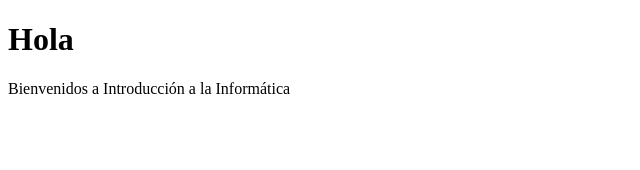
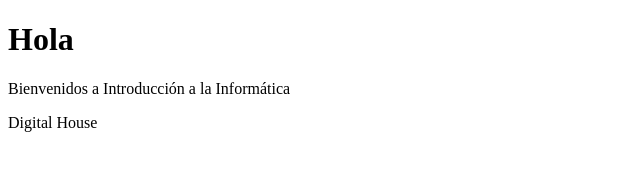
Before and after one commit to YaneBautista/practica01, a plain HTML site: page index.html in a window 1280 px wide. Shown: the whole page, without its empty margins (0-640 px from the left). Drawn offline with Linux system fonts and the light colour scheme.

Commit message:
apregando párrafo

```diff
--- a/index.html
+++ b/index.html
@@ -8,5 +8,6 @@
 <body>
     <h1>Hola</h1>
     <p>Bienvenidos a Introducción a la Informática</p>
+    <p>Digital House</p>
 </body>
 </html>
```
